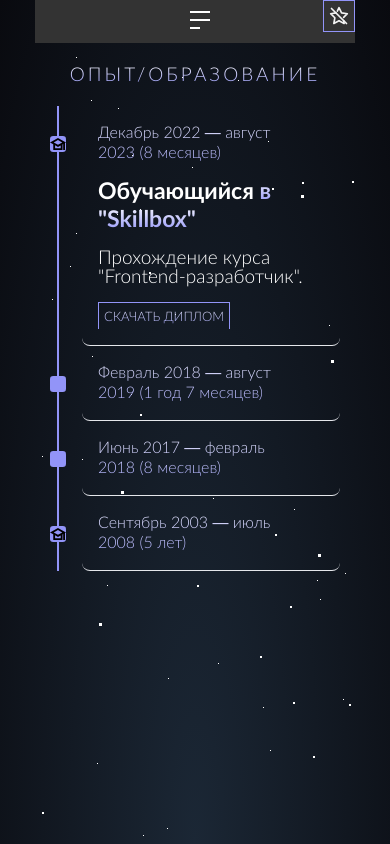
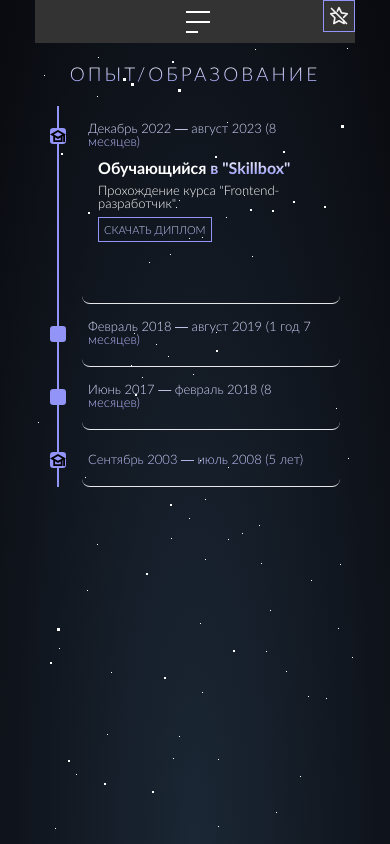
Before and after one commit to alexchasx/my-portfolio, a Vue app: page /experience in a window 390 px wide. Built offline with nearby package versions, Linux system fonts and the light colour scheme.

Commit message:
adapted to mobile devices: ExperienceView

```diff
--- a/src/assets/styles/common.scss
+++ b/src/assets/styles/common.scss
@@ -64,7 +64,6 @@ a {
 ::-webkit-scrollbar {
   width: 0;
 }
-
 
 sup {
   top: 0;
@@ -370,6 +369,10 @@ input.form-field {
   font-weight: 300;
   font-size: var(--text-sm);
   line-height: 1.5;
+  @include mobile {
+    font-size: var(--text-xs);
+    line-height: 1;
+  }
 }
 
 .link {
--- a/src/assets/styles/components/experience-view.scss
+++ b/src/assets/styles/components/experience-view.scss
@@ -24,6 +24,12 @@
       line-height: 1.25rem;
       color: #e5e7eb;
       cursor: pointer;
+      @include mobile {
+        margin: -10px;
+        padding: 10px 0;
+        font-size: var(--text-sm);
+        line-height: 1;
+      }
     }
 
     &__content {
@@ -34,6 +40,9 @@
 
       &.open {
         height: 165px !important;
+        @include mobile {
+          height: 135px !important;
+        }
       }
     }
 
@@ -44,12 +53,20 @@
       font-size: var(--text-lg);
       line-height: 1.75rem;
       font-weight: 700;
+      @include mobile {
+        padding: 8px 0;
+        font-size: var(--text-base);
+        line-height: 1;
+      }
     }
 
     &__desc {
       font-size: var(--text-md);
       line-height: 1;
       font-weight: 300;
+      @include mobile {
+        font-size: var(--text-sm);
+      }
     }
   }
 }
@@ -88,6 +105,9 @@
     border-radius: 20%;
     opacity: 1;
     color: #000;
+    @include mobile {
+      top: 22px;
+    }
 
     &.education-icon {
       background-image: url('@/assets/images/education.svg');
--- a/src/assets/styles/components/header-component.scss
+++ b/src/assets/styles/components/header-component.scss
@@ -41,7 +41,7 @@
   }
 
   .burger.open-menu::before {
-    transform: rotate(45deg) translateY(6px) translateX(6px);
+    transform: rotate(45deg) translateY(8px) translateX(8px);
   }
 
   .burger.open-menu::after {
--- a/src/assets/styles/mixins/burger.scss
+++ b/src/assets/styles/mixins/burger.scss
@@ -1,8 +1,8 @@
 /* stylelint-disable */
 
 @mixin burger {
-  --burger-width: 20px;
-  --burger-height: 18px;
+  --burger-width: 24px;
+  --burger-height: 22px;
   --burger-line-height: 2px;
 
   position: absolute;
```
